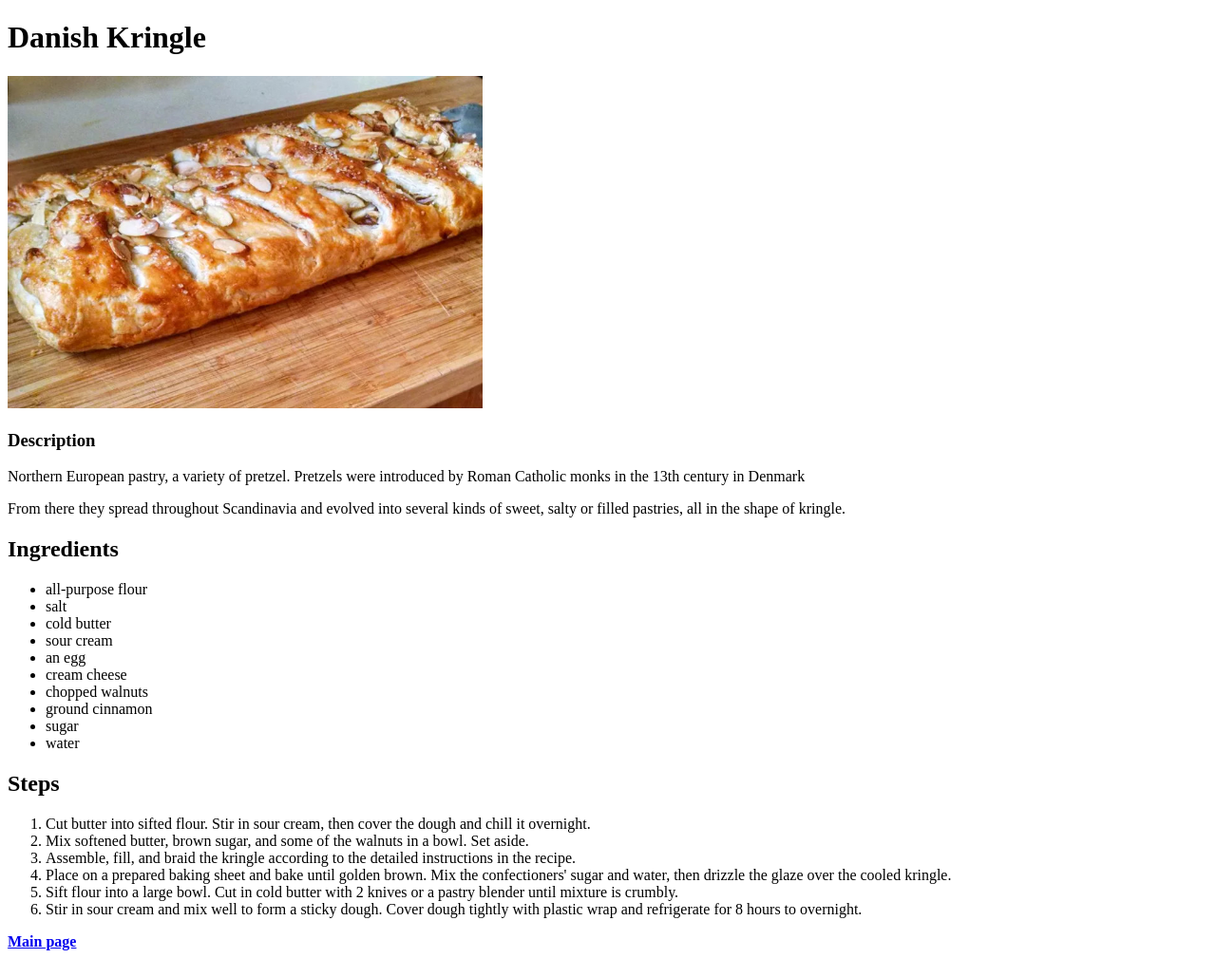
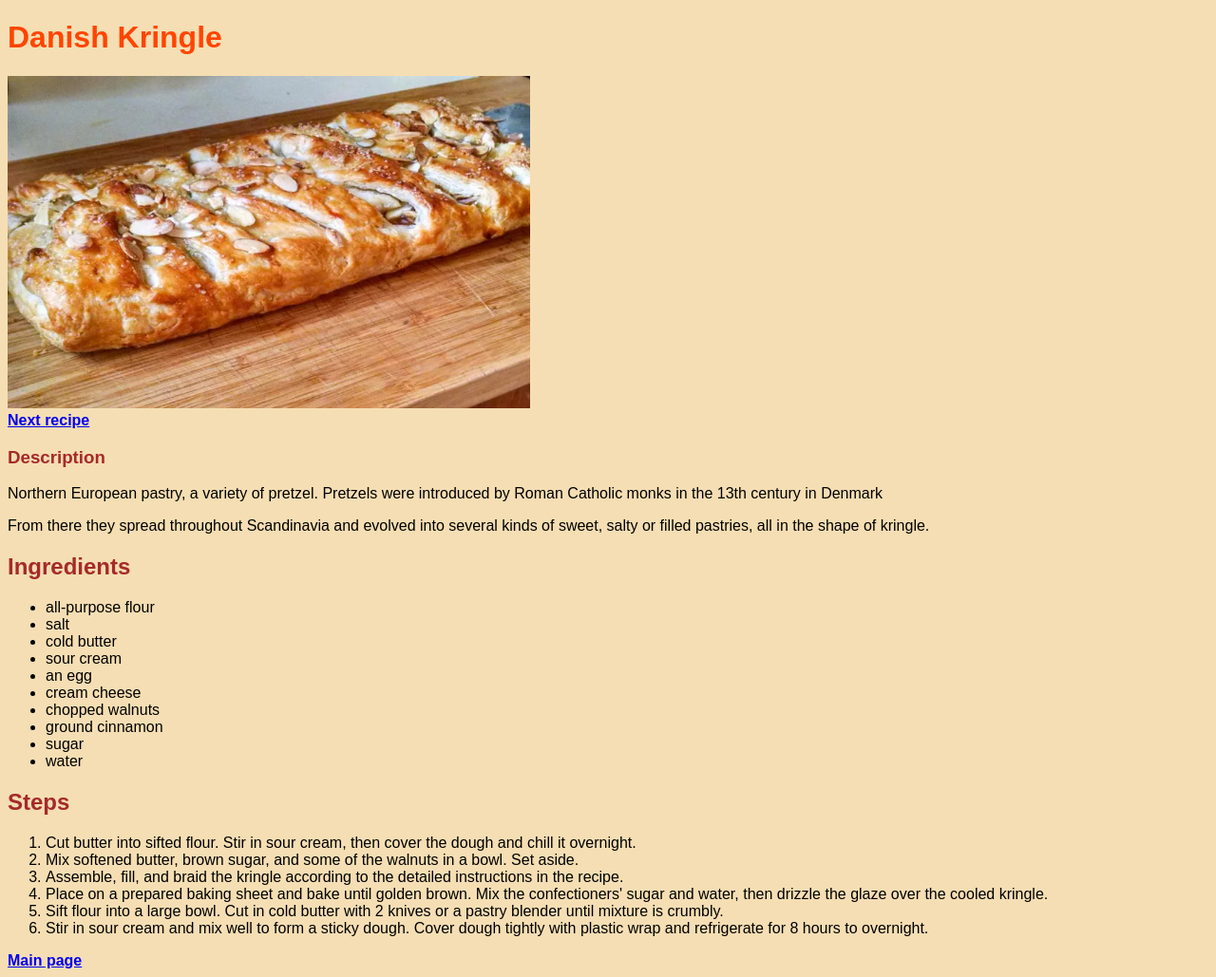
Before and after one commit to re1d555/odin-recipes, a plain HTML site: page recipes/kringle.html in a window 1280 px wide. Shown: the whole page at 95% size. Drawn offline with Linux system fonts and the light colour scheme.

Commit message:
Add elementary style
after adding style.css, image properties goes there
plus all pages change for style.css better implement

```diff
--- a/recipes/kringle.html
+++ b/recipes/kringle.html
@@ -3,15 +3,22 @@
   <head>
     <meta charset="UTF-8">
     <title>Danish Kringle</title>
+    <link rel="stylesheet" href="../style.css">
   </head>
   <body>
-    <h1>Danish Kringle</h1>
-      <img src="../images/krok.jpg"
-      alt="Danish Kringle" width="500" height="350">
-    <h3>Description</h3>
+    <div>
+      <h1 class="title">Danish Kringle</h1>
+        <img src="../images/krok.jpg"
+        alt="Danish Kringle">
+    </div>
+
+    <a href="pylsur.html"> Next recipe</a>
+
+    <h3 class="lil-title">Description</h3>
       <p>Northern European pastry, a variety of pretzel. Pretzels were introduced by Roman Catholic monks in the 13th century in Denmark</p>
       <p>From there they spread throughout Scandinavia and evolved into several kinds of sweet, salty or filled pastries, all in the shape of kringle.</p>
-    <h2>Ingredients</h2>
+
+    <h2 class="lil-title">Ingredients</h2>
       <ul>
         <li>all-purpose flour</li>
         <li>salt</li>
@@ -24,7 +31,8 @@
         <li>sugar</li>
         <li>water</li>
       </ul>
-    <h2>Steps</h2>
+
+    <h2 class="lil-title">Steps</h2>
       <ol>
         <li>Cut butter into sifted flour. Stir in sour cream, then cover the dough and chill it overnight.</li>
         <li>Mix softened butter, brown sugar, and some of the walnuts in a bowl. Set aside.</li>
@@ -34,6 +42,8 @@
         <li>Sift flour into a large bowl. Cut in cold butter with 2 knives or a pastry blender until mixture is crumbly.</li>
         <li>Stir in sour cream and mix well to form a sticky dough. Cover dough tightly with plastic wrap and refrigerate for 8 hours to overnight.</li>
       </ol>
-      <strong><a href="../index.html">Main page</a></strong>
+
+      <a href="../index.html">Main page</a>
+
   </body>
 </html>
--- /dev/null
+++ b/style.css
@@ -0,0 +1,29 @@
+* {
+    background-color: wheat;
+    font-family: Arial, Helvetica, sans-serif;
+}
+
+.main-page {
+    text-align: center;
+}
+
+.list {
+    display: inline-block;
+}
+
+.title {
+    color: orangered;
+}
+
+.lil-title {
+    color: brown;
+}
+
+img {
+    height: 350px;
+    width: 550px ;
+}
+
+a {
+    font-weight: bold;
+}
```
Also changed, not shown: index.html (+11 -8 lines), recipes/flying-jacob.html (+17 -7 lines), recipes/pylsur.html (+17 -7 lines).
